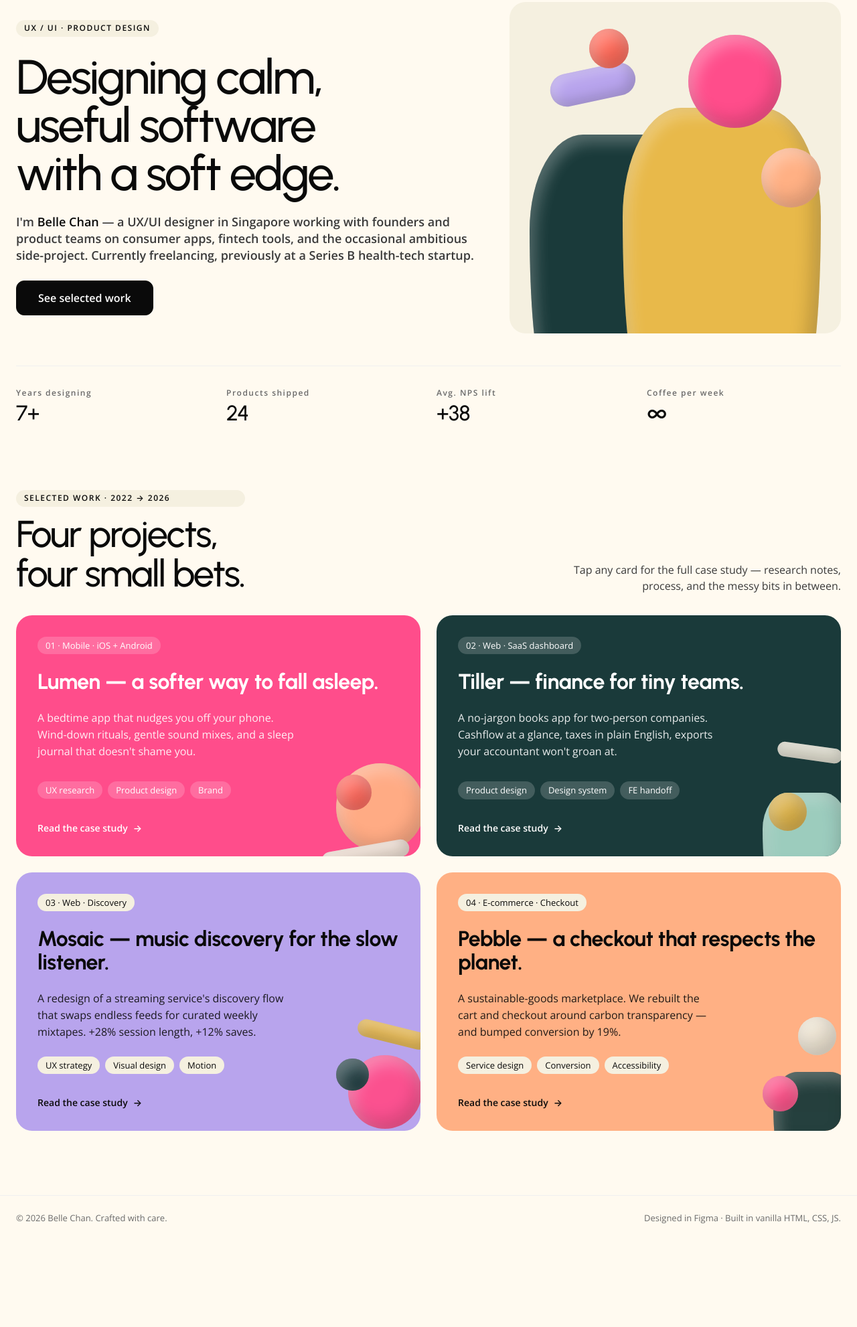
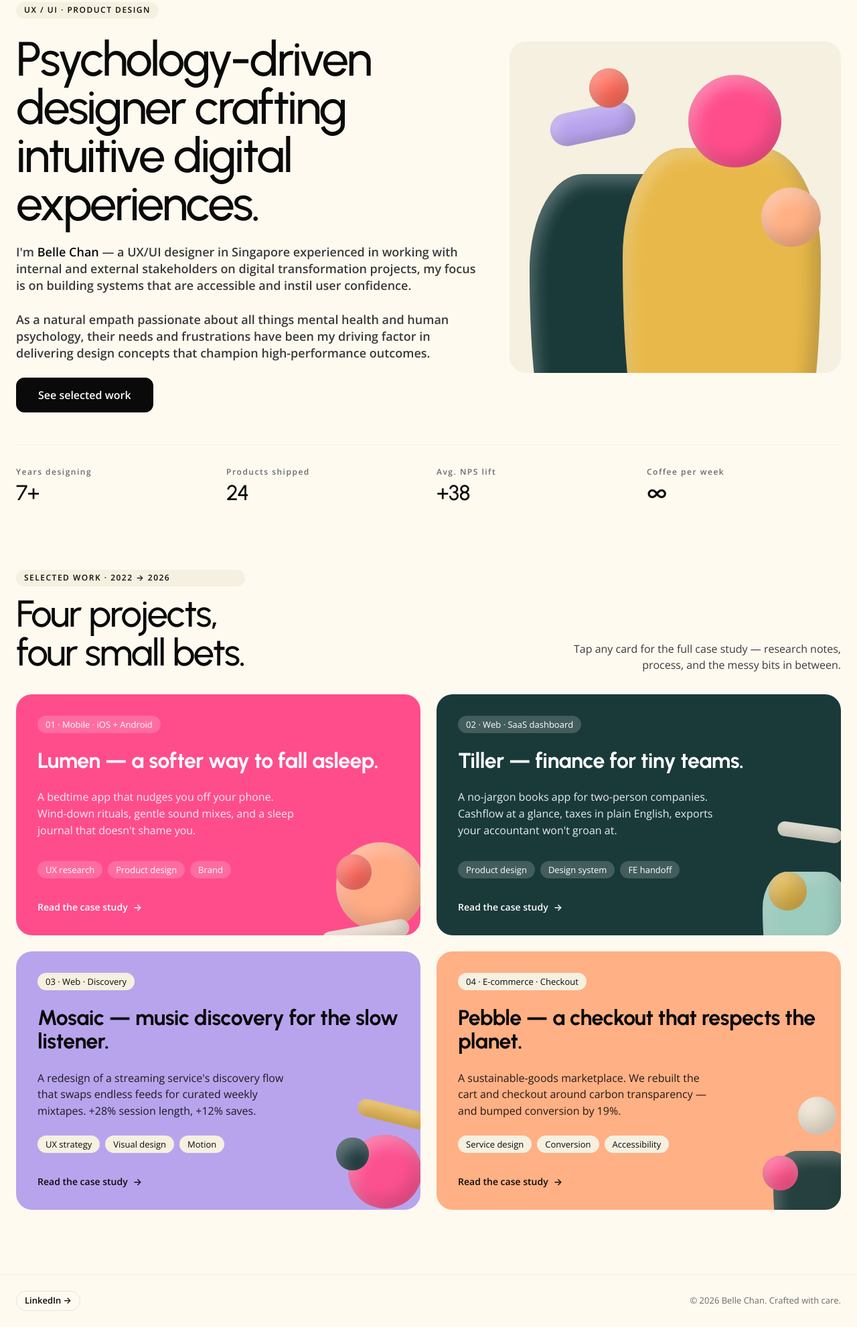
Before and after one commit to bellechanwy/bellechan_portfolio2026, a website built with Vite: page index.html in a window 1280 px wide. Shown: the part 118-2100 px from the top of the page at 67% size. Before the commit the page ends 1971 px from the top, so only its background shows below. Built offline with nearby package versions, Linux system fonts and the light colour scheme; no server answers.

Commit message:
updated about content

```diff
--- a/index.html
+++ b/index.html
@@ -52,16 +52,14 @@
           <span class="badge badge--uppercase">UX / UI · Product Design</span>
 
           <h1 class="font-display text-[2.5rem] sm:text-[3.5rem] lg:text-display-xl leading-[1] tracking-[-0.04em] font-bold text-ink">
-            Designing calm,<br>
-            useful software<br>
-            with a soft edge.
+            Psychology-driven designer crafting intuitive digital experiences.
           </h1>
 
           <p class="text-body text-title-md max-w-prose">
-            I'm <strong class="text-ink font-semibold">Belle Chan</strong> — a UX/UI designer in Singapore working
-            with founders and product teams on consumer apps, fintech tools,
-            and the occasional ambitious side-project. Currently freelancing,
-            previously at a Series&nbsp;B health-tech startup.
+            I'm <strong class="text-ink font-semibold">Belle Chan</strong> — a UX/UI designer in Singapore experienced in working with internal and external stakeholders on digital transformation projects, my focus is on building systems that are accessible and instil user confidence.
+            <br>
+            <br>
+            As a natural empath passionate about all things mental health and human psychology, their needs and frustrations have been my driving factor in delivering design concepts that champion high-performance outcomes.
           </p>
 
           <div class="flex flex-wrap gap-sm items-center">
--- a/styles/organisms/site-footer.css
+++ b/styles/organisms/site-footer.css
@@ -112,9 +112,30 @@
   border-top: 1px solid var(--border-soft);
   display: flex;
   justify-content: space-between;
+  align-items: center;
   gap: var(--space-md);
   font-size: var(--font-size-caption);
   color: var(--text-muted);
+}
+
+.site-footer__linkedin {
+  display: inline-flex;
+  align-items: center;
+  gap: var(--space-xxs);
+  padding: var(--space-xxs) var(--space-sm);
+  border: 1px solid var(--border);
+  border-radius: var(--radius-pill);
+  font-size: var(--font-size-caption);
+  font-weight: 600;
+  color: var(--text-primary);
+  text-decoration: none;
+  transition: background-color var(--transition-fast), border-color var(--transition-fast);
+}
+
+.site-footer__linkedin:hover {
+  background-color: var(--bg-card);
+  border-color: var(--text-primary);
+  opacity: 1;
 }
 
 @media (max-width: 900px) {
--- a/web-components/site-footer.js
+++ b/web-components/site-footer.js
@@ -20,8 +20,8 @@ class SiteFooter extends HTMLElement {
     this.innerHTML = `
       <footer class="site-footer">
         <div class="site-footer__legal">
+          <a href="https://www.linkedin.com/in/bellecwy" target="_blank" rel="noopener" class="site-footer__linkedin">LinkedIn →</a>
           <span>© ${year} Belle Chan. Crafted with care.</span>
-          <span>Designed in Figma · Built in vanilla HTML, CSS, JS.</span>
         </div>
       </footer>
     `;
```
